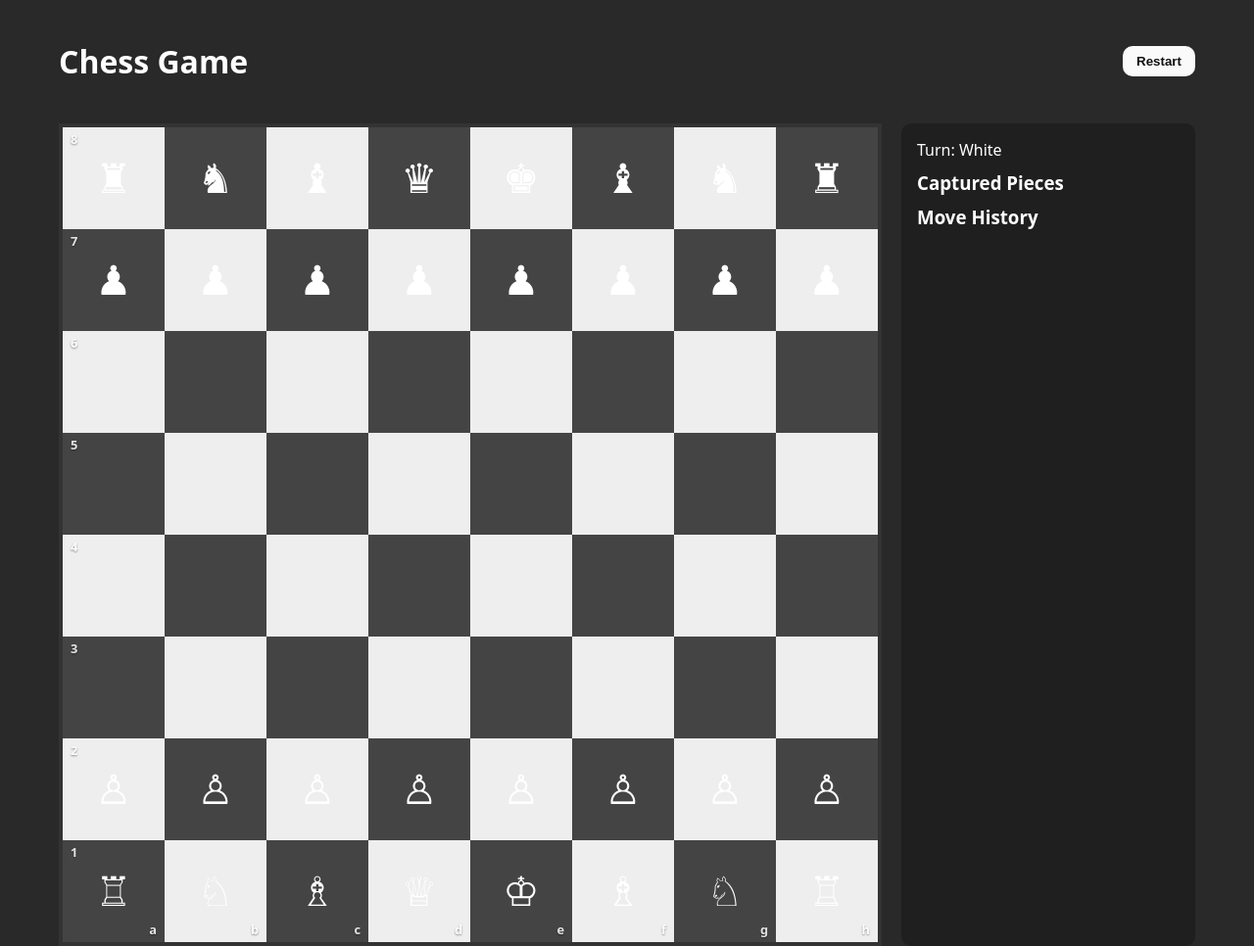
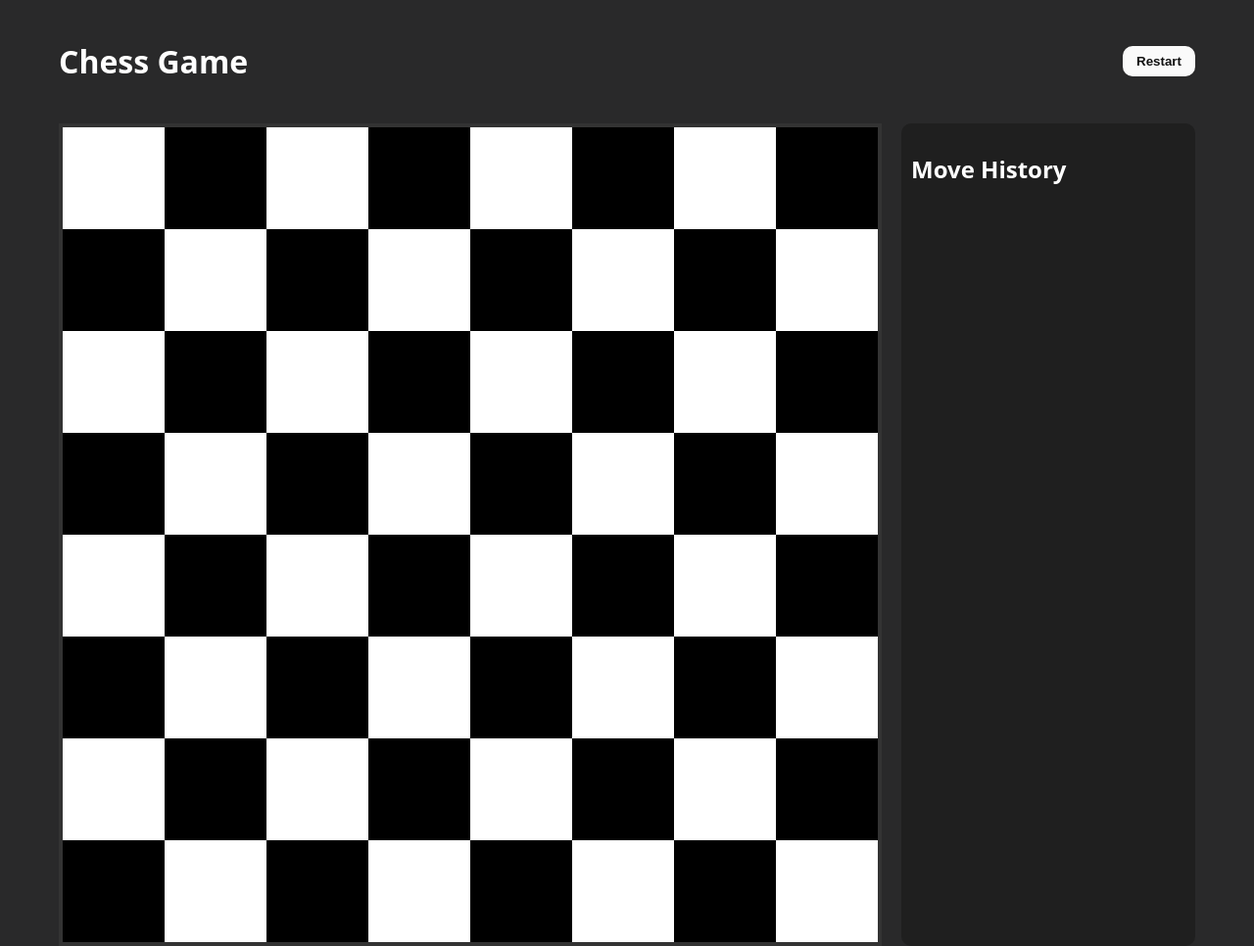
Before and after one commit to m1rageLA/chess, a plain HTML site: page index.html in a window 1280 px wide. Shown: the whole page at 98% size. Drawn offline with Linux system fonts and the light colour scheme.

Commit message:
Implement chess grid and restart button

```diff
--- a/index.html
+++ b/index.html
@@ -1,10 +1,10 @@
 <!DOCTYPE html>
 <html lang="en">
 <head>
-  <meta charset="UTF-8">
-  <meta name="viewport" content="width=device-width, initial-scale=1.0">
-  <title>Chess</title>
-  <link rel="stylesheet" href="styles.css">
+  <meta charset="UTF-8" />
+  <meta name="viewport" content="width=device-width, initial-scale=1.0"/>
+  <title>Chess Game</title>
+  <link rel="stylesheet" href="styles.css"/>
 </head>
 <body>
   <div class="container">
@@ -14,98 +14,13 @@
     </header>
 
     <main class="main">
-      <div class="chessboard">
-        <!-- row 8 (black major pieces) -->
-        <div class="square">&#9820;</div>
-        <div class="square">&#9822;</div>
-        <div class="square">&#9821;</div>
-        <div class="square">&#9819;</div>
-        <div class="square">&#9818;</div>
-        <div class="square">&#9821;</div>
-        <div class="square">&#9822;</div>
-        <div class="square">&#9820;</div>
-
-        <!-- row 7 (black pawns) -->
-        <div class="square">&#9823;</div>
-        <div class="square">&#9823;</div>
-        <div class="square">&#9823;</div>
-        <div class="square">&#9823;</div>
-        <div class="square">&#9823;</div>
-        <div class="square">&#9823;</div>
-        <div class="square">&#9823;</div>
-        <div class="square">&#9823;</div>
-
-        <!-- rows 6–3 (empty) -->
-        <div class="square"></div>
-        <div class="square"></div>
-        <div class="square"></div>
-        <div class="square"></div>
-        <div class="square"></div>
-        <div class="square"></div>
-        <div class="square"></div>
-        <div class="square"></div>
-
-        <div class="square"></div>
-        <div class="square"></div>
-        <div class="square"></div>
-        <div class="square"></div>
-        <div class="square"></div>
-        <div class="square"></div>
-        <div class="square"></div>
-        <div class="square"></div>
-
-        <div class="square"></div>
-        <div class="square"></div>
-        <div class="square"></div>
-        <div class="square"></div>
-        <div class="square"></div>
-        <div class="square"></div>
-        <div class="square"></div>
-        <div class="square"></div>
-
-        <div class="square"></div>
-        <div class="square"></div>
-        <div class="square"></div>
-        <div class="square"></div>
-        <div class="square"></div>
-        <div class="square"></div>
-        <div class="square"></div>
-        <div class="square"></div>
-
-        <!-- row 2 (white pawns) -->
-        <div class="square">&#9817;</div>
-        <div class="square">&#9817;</div>
-        <div class="square">&#9817;</div>
-        <div class="square">&#9817;</div>
-        <div class="square">&#9817;</div>
-        <div class="square">&#9817;</div>
-        <div class="square">&#9817;</div>
-        <div class="square">&#9817;</div>
-
-        <!-- row 1 (white major pieces) -->
-        <div class="square">&#9814;</div>
-        <div class="square">&#9816;</div>
-        <div class="square">&#9815;</div>
-        <div class="square">&#9813;</div>
-        <div class="square">&#9812;</div>
-        <div class="square">&#9815;</div>
-        <div class="square">&#9816;</div>
-        <div class="square">&#9814;</div>
-      </div>
-
+      <div class="chessboard"></div>
       <aside class="sidebar">
-        <div class="turn-indicator">Turn: <span id="turn">White</span></div>
-        <div class="captured">
-          <h3>Captured Pieces</h3>
-          <div id="captured-white"></div>
-          <div id="captured-black"></div>
-        </div>
-        <div class="history">
-          <h3>Move History</h3>
-          <ul id="move-history"></ul>
-        </div>
+        <h2>Move History</h2>
+        <ul id="move-history"></ul>
       </aside>
     </main>
   </div>
+  <script src="scripts.js"></script>
 </body>
 </html>
--- a/scripts.js
+++ b/scripts.js
@@ -0,0 +1,26 @@
+const board = document.querySelector(".chessboard");
+
+function createBoard() {
+  for (let row = 0; row < 8; row++) {
+    for (let col = 0; col < 8; col++) {
+      const square = document.createElement("div");
+      square.classList.add("square");
+      square.classList.add((row + col) % 2 === 0 ? "white" : "black");
+      square.dataset.row = row;
+      square.dataset.col = col;
+
+      square.addEventListener("click", () => {
+        square.classList.toggle("selected");
+      });
+
+      board.appendChild(square);
+    }
+  }
+}
+
+document.getElementById("restart-btn").addEventListener("click", () => {
+  board.innerHTML = "";
+  createBoard();
+});
+
+createBoard();
--- a/styles.css
+++ b/styles.css
@@ -1,4 +1,4 @@
-:root{
+:root {
   --bg:#29292a;
   --panel:#1f1f1f;
   --light:#eee;
@@ -33,7 +33,7 @@ body {
   margin-bottom: 20px;
 }
 
-#restart-btn{
+#restart-btn {
   padding: 8px 14px;
   border: none;
   border-radius: 10px;
@@ -42,7 +42,7 @@ body {
   font-weight: 600;
   cursor: pointer;
 }
-#restart-btn:hover{ filter: brightness(.95); }
+#restart-btn:hover { filter: brightness(.95); }
 
 .main {
   display: grid;
@@ -51,111 +51,32 @@ body {
   flex: 1;
 }
 
-/* Доска — шахматка фоном, клетки прозрачные */
 .chessboard {
   display: grid;
   grid-template-columns: repeat(8, 1fr);
   grid-template-rows: repeat(8, 1fr);
   aspect-ratio: 1 / 1;
   border: 4px solid #333;
-  background:
-    conic-gradient(from 90deg,
-      var(--light) 25%, var(--dark) 0 50%,
-      var(--light) 0 75%, var(--dark) 0)
-    0 0 / 25% 25%;
+  background-color: #d4d4d4;
 }
 
 .square {
-  background: transparent;
-  display: flex;
-  justify-content: center;
-  align-items: center;
-  font-size: 2.6rem;
-  line-height: 1;
-  user-select: none;
-  position: relative;             /* для меток и подсветок */
+  width: 100%;
+  height: 100%;
 }
 
-/* ===== Координаты: файлы (a–h) и ранги (1–8) ===== */
-.square::after,
-.square::before{
-  position: absolute;
-  font-size: .8rem;
-  font-weight: 600;
-  color: #fff;
-  opacity: .85;
-  text-shadow: 0 1px 2px #0007;
-  pointer-events: none;
+.white {
+  background-color: #fff;
 }
-
-/* буквы снизу (a–h) — нижний ряд */
-.square:nth-child(57)::after{ content:"a"; bottom:6px; right:8px; }
-.square:nth-child(58)::after{ content:"b"; bottom:6px; right:8px; }
-.square:nth-child(59)::after{ content:"c"; bottom:6px; right:8px; }
-.square:nth-child(60)::after{ content:"d"; bottom:6px; right:8px; }
-.square:nth-child(61)::after{ content:"e"; bottom:6px; right:8px; }
-.square:nth-child(62)::after{ content:"f"; bottom:6px; right:8px; }
-.square:nth-child(63)::after{ content:"g"; bottom:6px; right:8px; }
-.square:nth-child(64)::after{ content:"h"; bottom:6px; right:8px; }
-
-/* цифры слева (8–1) — первый столбец */
-.square:nth-child(1)::before{  content:"8"; top:6px;  left:8px; }
-.square:nth-child(9)::before{  content:"7"; top:6px;  left:8px; }
-.square:nth-child(17)::before{ content:"6"; top:6px;  left:8px; }
-.square:nth-child(25)::before{ content:"5"; top:6px;  left:8px; }
-.square:nth-child(33)::before{ content:"4"; top:6px;  left:8px; }
-.square:nth-child(41)::before{ content:"3"; top:6px;  left:8px; }
-.square:nth-child(49)::before{ content:"2"; top:6px;  left:8px; }
-.square:nth-child(57)::before{ content:"1"; top:6px;  left:8px; }
-
-/* ===== Состояния клеток (на будущее для логики) ===== */
-.square:hover{
-  outline: 2px solid rgba(255,255,255,.25);
-  outline-offset: -2px;
+.black {
+  background-color: #000;
 }
-
-.square.is-selected{
-  outline: 3px solid var(--accent);
-  outline-offset: -3px;
-}
-
-.square.is-legal::after{
-  content:"";
-  position:absolute;
-  width:28%;
-  height:28%;
-  border-radius:50%;
-  background: rgba(255,255,255,.35);
-  box-shadow: 0 0 0 2px rgba(0,0,0,.15) inset;
-  transform: translate(-50%, -50%);
-  top:50%;
-  left:50%;
-}
-
-.square.is-capture::after{
-  content:"";
-  position:absolute;
-  width:78%;
-  height:78%;
-  border-radius:12px;
-  border:3px solid rgba(255,80,80,.8);
-  top:50%; left:50%;
-  transform: translate(-50%,-50%);
-}
-
-.square.is-lastmove{
-  box-shadow: inset 0 0 0 9999px rgba(245,197,66,.16);
+.selected {
+  background-color: rgb(140,140,140);
 }
 
 .sidebar {
   background: var(--panel);
-  padding: 16px;
+  padding: 10px;
   border-radius: 10px;
-  overflow-y: auto;
 }
-.sidebar h3 { margin: 10px 0 8px; }
-
-/* Респонсив: сайдбар под доской */
-@media (max-width: 900px){
-  .main{ grid-template-columns: 1fr; }
-}
```
